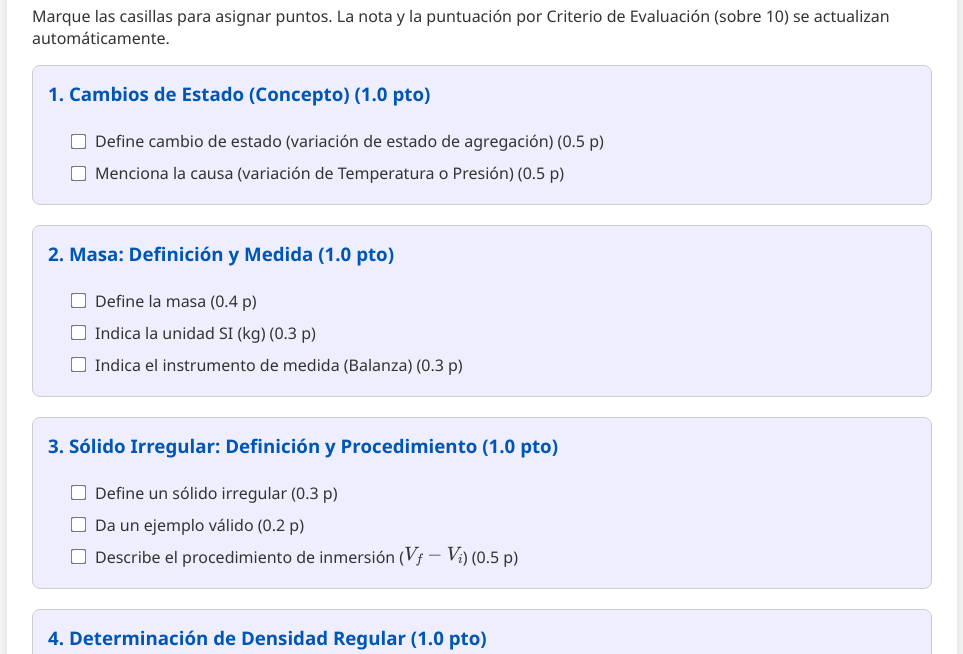
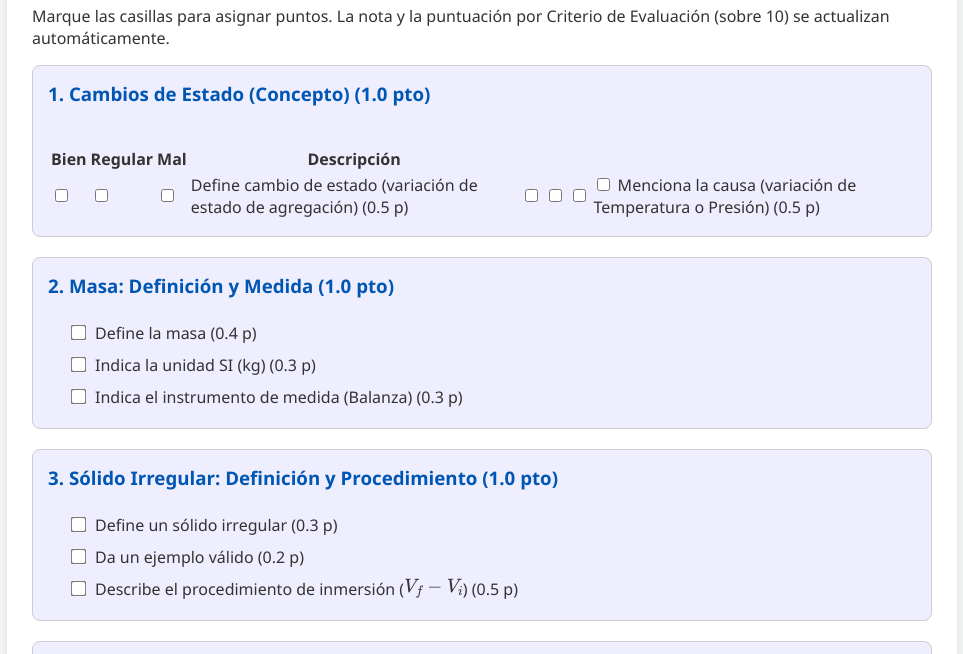
Before and after one commit to Mfdez2004/js, a plain HTML site: page 2ESO-examenT1E2v3.html in a window 1280 px wide. Shown: the part 131-785 px from the top of the page, without its empty margins (158-1121 px from the left). Drawn offline with nearby package versions, Linux system fonts and the light colour scheme.

Commit message:
Update 2ESO-examenT1E2v3.html

```diff
--- a/2ESO-examenT1E2v3.html
+++ b/2ESO-examenT1E2v3.html
@@ -98,8 +98,22 @@
 
         <div class="item-correccion" data-item="1" data-ce-contrib="C.E. 2.2" data-ce-peso="1.0">
             <h3>1. Cambios de Estado (Concepto) (1.0 pto)</h3>
-            <div class="subcriterio"><input type="checkbox" data-puntos="0.5"> Define cambio de estado (variación de estado de agregación) (0.5 p)</div>
-            <div class="subcriterio"><input type="checkbox" data-puntos="0.5"> Menciona la causa (variación de Temperatura o Presión) (0.5 p)</div>
+            <table>
+                <thead>
+                    <tr>
+                        <th>Bien</th>
+                        <th>Regular</th>
+                        <th>Mal</th>
+                        <th>Descripción</th>
+                    </tr>
+                </thead>
+                <tbody>
+                    <tr>
+                        <div class="subcriterio"><td><input type="checkbox" data-puntos="0.5"></td><td><input type="checkbox" data-puntos="0.25"></td><td><input type="checkbox" data-puntos="0"></td><td>Define cambio de estado (variación de estado de agregación) (0.5 p)</td></div>
+                        <div class="subcriterio"><td><input type="checkbox" data-puntos="0.5"></td><td><input type="checkbox" data-puntos="0.25"></td><td><input type="checkbox" data-puntos="5"></td><td><input type="checkbox" data-puntos="0.5"> Menciona la causa (variación de Temperatura o Presión) (0.5 p)</td></div>
+                    </tr>
+                </tbody>
+            </table>
         </div>
 
         <div class="item-correccion" data-item="2" data-ce-contrib="C.E. 2.1" data-ce-peso="1.0">
```
